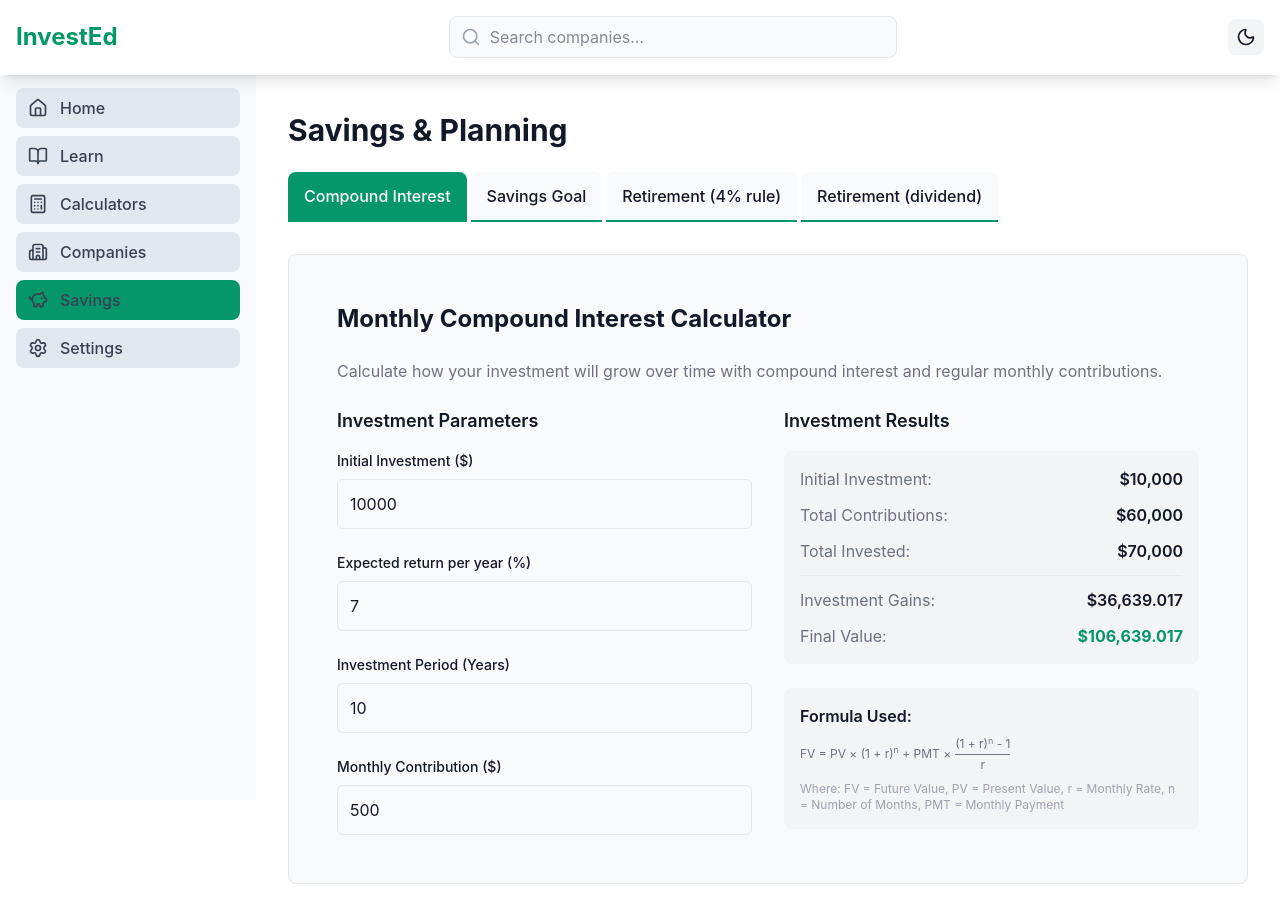
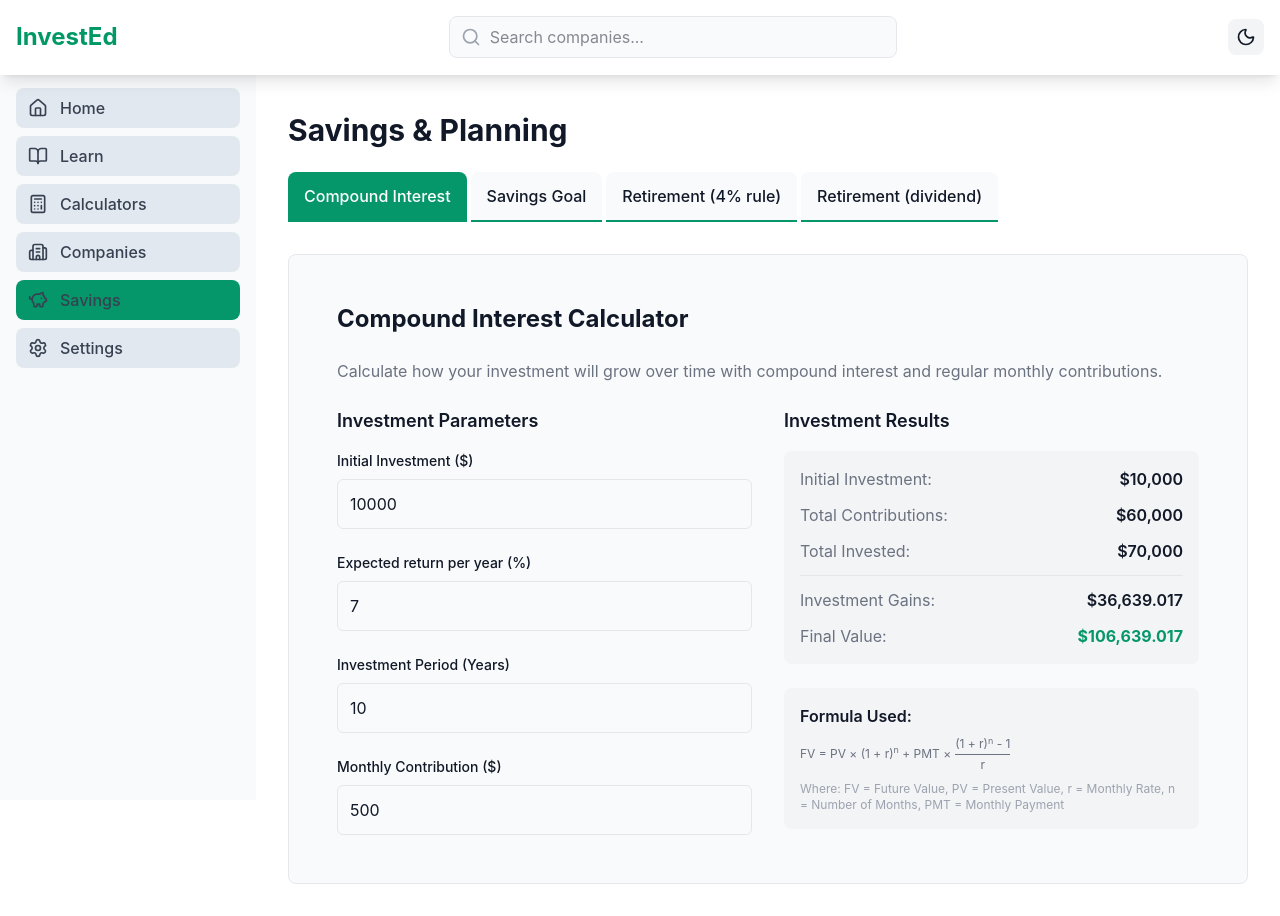
Before and after one commit to samuel-kar/invest-ed, a React (Vite) app in the folder frontend/: page /savings/CompoundInterest in a window 1280 px wide. Built offline with nearby package versions, Linux system fonts and the light colour scheme.

Commit message:
change text

```diff
--- a/frontend/src/routes/savings/CompoundInterest.tsx
+++ b/frontend/src/routes/savings/CompoundInterest.tsx
@@ -13,7 +13,7 @@ function CompoundInterestPage() {
           className="text-2xl font-bold mb-6"
           style={{ color: 'var(--text-primary)' }}
         >
-          Monthly Compound Interest Calculator
+          Compound Interest Calculator
         </h2>
         <p className="mb-6" style={{ color: 'var(--text-secondary)' }}>
           Calculate how your investment will grow over time with compound
```
